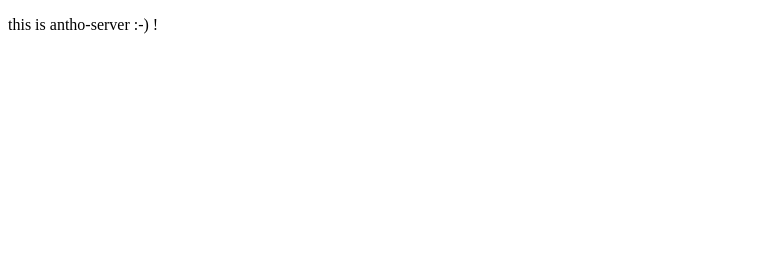
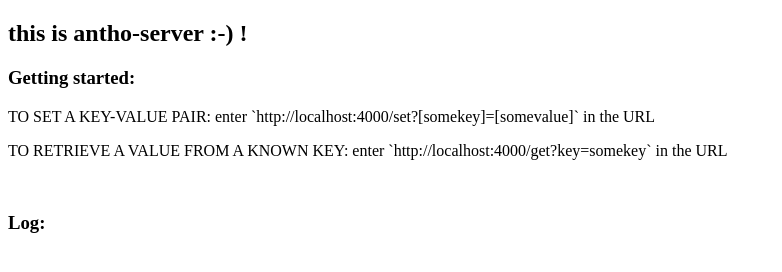
Before and after one commit to antho-zng/antho-server, a plain HTML site: page public/index.template.html in a window 1280 px wide. Shown: the whole page, without its empty margins (0-782 px from the left). Drawn offline with Linux system fonts and the light colour scheme.

Commit message:
feat: include getting started instructions on client page

```diff
--- a/public/index.template.html
+++ b/public/index.template.html
@@ -4,7 +4,18 @@
     <meta charset="utf-8" />
   </head>
   <header>
-    <p>this is antho-server :-) !</p>
+    <h2>this is antho-server :-) !</h2>
+    <h3>Getting started:</h3>
+    <p>
+      TO SET A KEY-VALUE PAIR: enter
+      `http://localhost:4000/set?[somekey]=[somevalue]` in the URL
+    </p>
+    <p>
+      TO RETRIEVE A VALUE FROM A KNOWN KEY: enter
+      `http://localhost:4000/get?key=somekey` in the URL
+    </p>
+    <br />
+    <h3>Log:</h3>
   </header>
   <main></main>
 </html>
```
